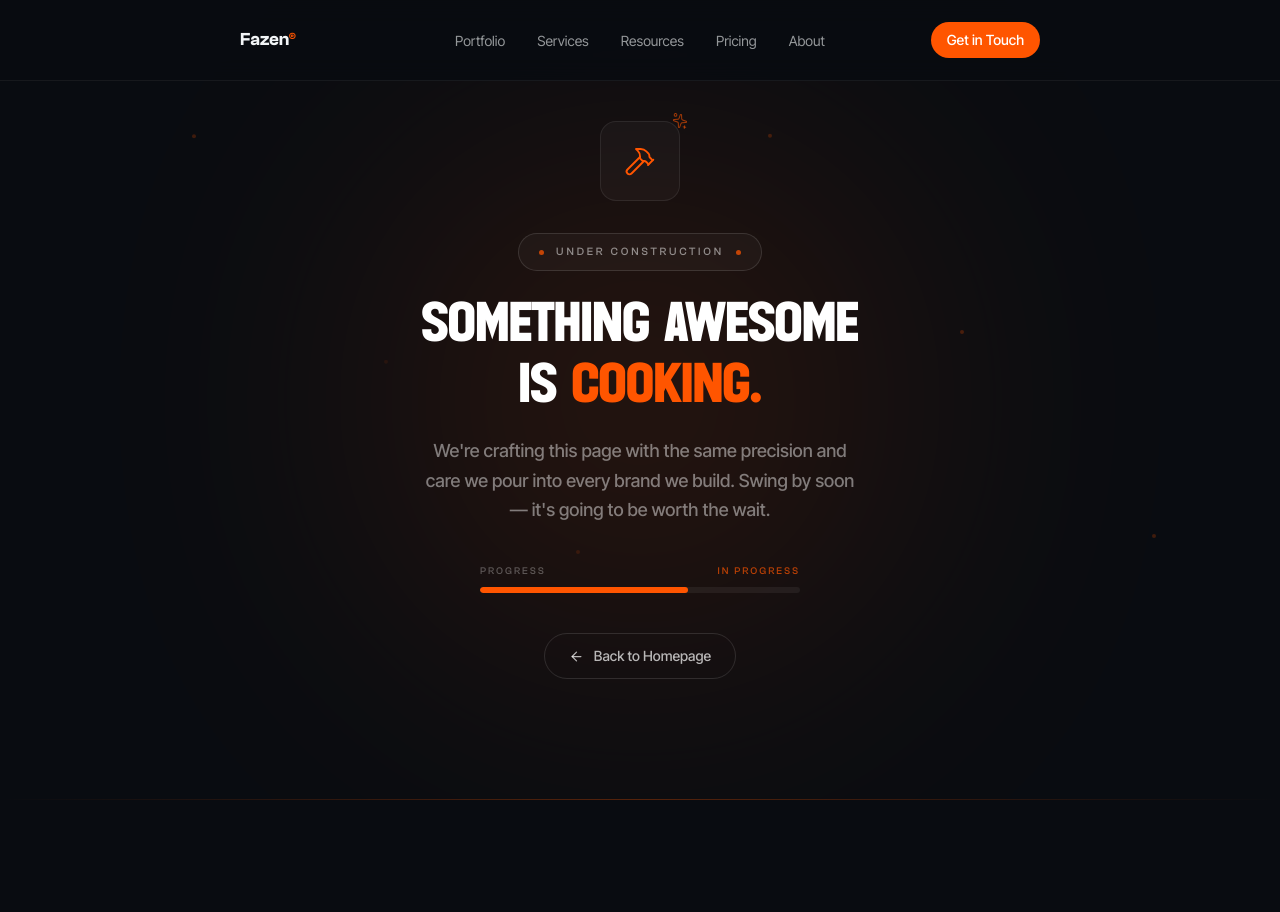
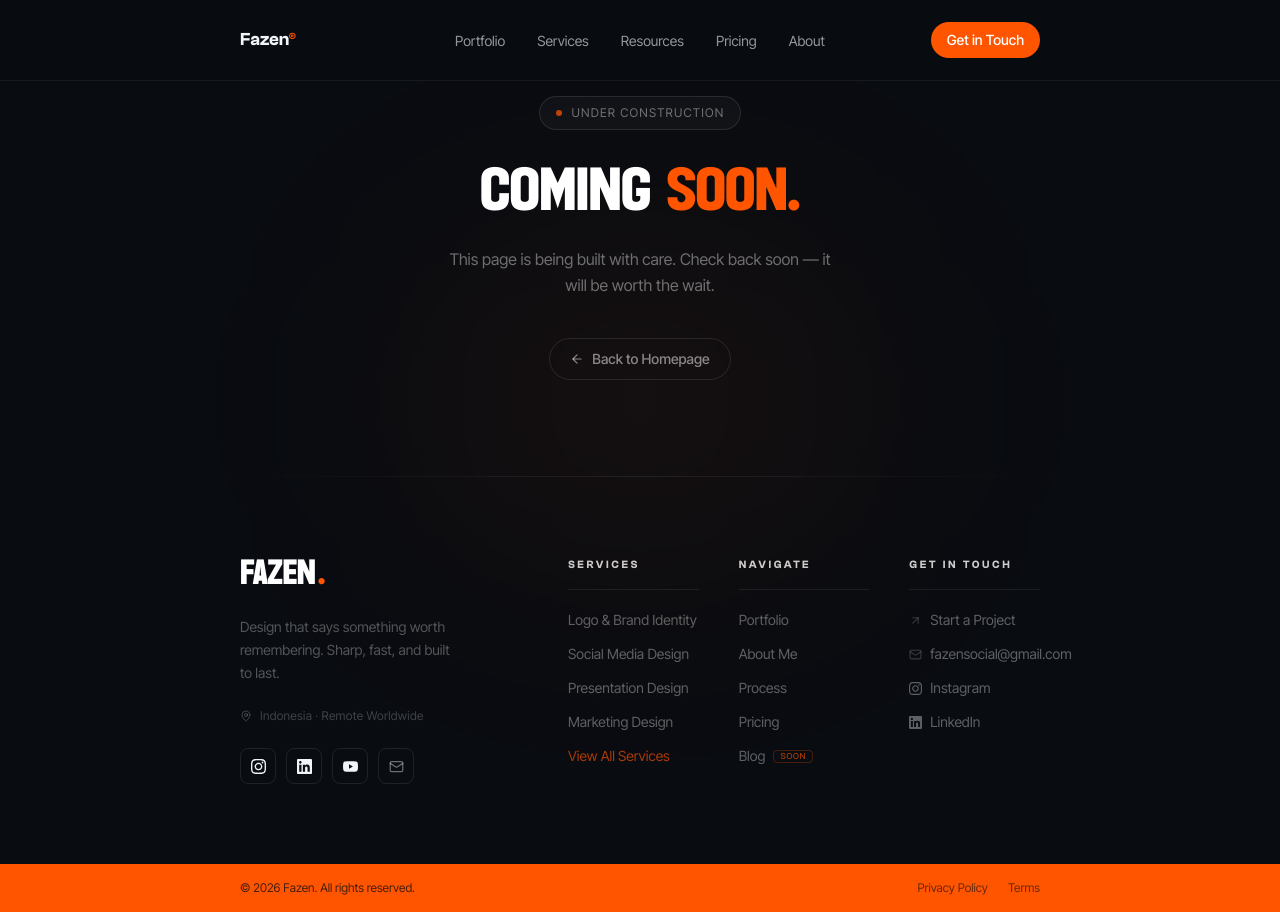
Before and after one commit to fazensocial/fazen-website, a Next.js app: page /soon in a window 1280 px wide. Before the commit the page ends 800 px from the top, so only its background shows below. Built offline with nearby package versions, Linux system fonts and the light colour scheme.

Commit message:
feat: Soon Page

```diff
--- a/app/components/sections/Footer.jsx
+++ b/app/components/sections/Footer.jsx
@@ -61,7 +61,7 @@ const NAV_COLS = [
 const SOCIALS = [
   { Icon: IconInstagram, href: "https://instagram.com",          label: "Instagram" },
   { Icon: IconLinkedin,  href: "https://linkedin.com",           label: "LinkedIn"  },
-  { Icon: IconYoutube,   href: "#",                              label: "YouTube"   },
+  { Icon: IconYoutube,   href: "/soon",                          label: "YouTube"   },
   { Icon: Mail,          href: "mailto:fazensocial@gmail.com",   label: "Email"     },
 ];
 
--- a/app/soon/page.js
+++ b/app/soon/page.js
@@ -2,164 +2,94 @@
 
 import { motion } from "framer-motion";
 import Link from "next/link";
-import { ArrowLeft, Hammer, Sparkles } from "lucide-react";
+import { ArrowLeft } from "lucide-react";
+import Footer from "../components/sections/Footer";
 
 /* ─── Variants ───────────────────────────────────────────── */
 
 const FADE_UP = {
-  hidden: { opacity: 0, y: 28 },
-  show:   { opacity: 1, y: 0, transition: { duration: 0.65, ease: [0.22, 1, 0.36, 1] } },
+  hidden: { opacity: 0, y: 20 },
+  show:   { opacity: 1, y: 0, transition: { duration: 0.6, ease: [0.22, 1, 0.36, 1] } },
 };
 
 const STAGGER = {
   hidden: {},
-  show:   { transition: { staggerChildren: 0.12, delayChildren: 0.1 } },
-};
-
-const PULSE = {
-  animate: {
-    scale: [1, 1.08, 1],
-    opacity: [0.15, 0.25, 0.15],
-  },
-  transition: { duration: 3, repeat: Infinity, ease: "easeInOut" },
+  show:   { transition: { staggerChildren: 0.1, delayChildren: 0.08 } },
 };
 
 /* ─── Page ───────────────────────────────────────────────── */
 
 export default function SoonPage() {
   return (
-    <main className="relative min-h-screen bg-void flex items-center justify-center overflow-hidden">
+    <div className="min-h-screen bg-void flex flex-col">
 
-      {/* Background glow */}
-      <motion.div
-        variants={PULSE}
-        animate="animate"
+      {/* ── Content ──────────────────────────────────────── */}
+      <main className="flex-1 flex items-center justify-center px-6 py-24">
+
+        {/* Subtle glow */}
+        <div
+          aria-hidden
           className="absolute top-1/2 left-1/2 -translate-x-1/2 -translate-y-1/2
-                   w-[500px] h-[500px] rounded-full bg-fazen blur-[140px] pointer-events-none"
+                     w-[480px] h-[320px] rounded-full bg-fazen/[0.06] blur-[120px] pointer-events-none"
         />
 
-      {/* Floating particles */}
-      <div className="absolute inset-0 pointer-events-none overflow-hidden">
-        {[...Array(6)].map((_, i) => (
-          <motion.div
-            key={i}
-            className="absolute w-1 h-1 rounded-full bg-fazen/40"
-            style={{
-              left: `${15 + i * 15}%`,
-              top: `${20 + (i % 3) * 25}%`,
-            }}
-            animate={{
-              y: [0, -30, 0],
-              opacity: [0.2, 0.6, 0.2],
-            }}
-            transition={{
-              duration: 4 + i * 0.8,
-              repeat: Infinity,
-              ease: "easeInOut",
-              delay: i * 0.5,
-            }}
-          />
-        ))}
-      </div>
-
-      {/* Content */}
         <motion.div
           variants={STAGGER}
           initial="hidden"
           animate="show"
-        className="relative z-10 flex flex-col items-center text-center px-6 max-w-xl"
+          className="relative z-10 flex flex-col items-center text-center max-w-lg"
         >
 
-        {/* Icon badge */}
-        <motion.div
-          variants={FADE_UP}
-          className="relative mb-8"
-        >
-          <div className="w-20 h-20 rounded-2xl bg-white/[0.03] border border-white/[0.08]
-                          flex items-center justify-center">
-            <Hammer size={32} className="text-fazen" strokeWidth={1.4} />
-          </div>
-          <motion.div
-            animate={{ rotate: 360 }}
-            transition={{ duration: 20, repeat: Infinity, ease: "linear" }}
-            className="absolute -top-2 -right-2"
-          >
-            <Sparkles size={16} className="text-fazen/60" strokeWidth={1.5} />
-          </motion.div>
-        </motion.div>
-
-        {/* Badge label */}
+          {/* Badge */}
           <motion.div variants={FADE_UP}
-          className="inline-flex items-center gap-3 mb-6
-                     border border-white/[0.12] rounded-full bg-white/[0.03] px-5 py-2.5">
-          <span className="w-[5px] h-[5px] rounded-full bg-fazen shrink-0 animate-pulse" />
-          <span className="font-heading font-medium text-[11px] uppercase tracking-[0.26em] text-white/50">
+            className="inline-flex items-center gap-2.5 mb-8
+                       border border-white/[0.10] rounded-full bg-white/[0.03] px-4 py-2">
+            <span className="w-1.5 h-1.5 rounded-full bg-fazen shrink-0 animate-pulse" />
+            <span className="font-body text-xs text-white/40 tracking-widest uppercase">
               Under Construction
             </span>
-          <span className="w-[5px] h-[5px] rounded-full bg-fazen shrink-0 animate-pulse" />
           </motion.div>
 
           {/* Headline */}
           <motion.h1
             variants={FADE_UP}
             className="font-display text-white
-                     text-[2.4rem] lg:text-[3.5rem]
-                     leading-tight lg:leading-[1.08] mb-5"
+                       text-[2.6rem] lg:text-[3.8rem]
+                       leading-[1.05] mb-5"
           >
-          Something awesome<br />
-          is <span className="text-fazen">cooking.</span>
+            Coming <span className="text-fazen">Soon.</span>
           </motion.h1>
 
           {/* Description */}
           <motion.p
             variants={FADE_UP}
-          className="font-body font-medium text-white/45 text-base lg:text-lg
-                     leading-relaxed mb-10 max-w-md"
+            className="font-body text-white/40 text-base leading-relaxed mb-10 max-w-sm"
           >
-          We&apos;re crafting this page with the same precision and care we pour into every brand we build.
-          Swing by soon — it&apos;s going to be worth the wait.
+            This page is being built with care. Check back soon — it will be worth the wait.
           </motion.p>
 
-        {/* Progress indicator */}
-        <motion.div variants={FADE_UP} className="w-full max-w-xs mb-10">
-          <div className="flex items-center justify-between mb-2">
-            <span className="font-heading font-medium text-[10px] uppercase tracking-[0.2em] text-white/30">
-              Progress
-            </span>
-            <span className="font-heading font-medium text-[10px] uppercase tracking-[0.2em] text-fazen/70">
-              In Progress
-            </span>
-          </div>
-          <div className="h-1.5 rounded-full bg-white/[0.06] overflow-hidden">
-            <motion.div
-              className="h-full rounded-full bg-fazen"
-              initial={{ width: "0%" }}
-              animate={{ width: "65%" }}
-              transition={{ duration: 1.5, ease: [0.22, 1, 0.36, 1], delay: 0.8 }}
-            />
-          </div>
-        </motion.div>
-
-        {/* CTA */}
+          {/* Back button */}
           <motion.div variants={FADE_UP}>
             <Link
               href="/"
-            className="inline-flex items-center gap-2.5 font-body font-medium text-sm
-                       text-white/70 hover:text-white
-                       border border-white/[0.12] hover:border-white/[0.25]
-                       rounded-full px-6 py-3
+              className="inline-flex items-center gap-2 font-body text-sm font-medium
+                         text-white/50 hover:text-white/90
+                         border border-white/[0.10] hover:border-white/[0.22]
+                         rounded-full px-5 py-2.5
                          transition-all duration-200"
             >
-            <ArrowLeft size={15} />
+              <ArrowLeft size={14} />
               Back to Homepage
             </Link>
           </motion.div>
 
         </motion.div>
 
-      {/* Bottom decorative line */}
-      <div className="absolute bottom-0 left-0 right-0 h-px bg-gradient-to-r from-transparent via-fazen/30 to-transparent" />
+      </main>
 
-    </main>
+      {/* ── Footer ───────────────────────────────────────── */}
+      <Footer />
+
+    </div>
   );
 }
```
Lines whose indentation alone changed are shown as unchanged.
